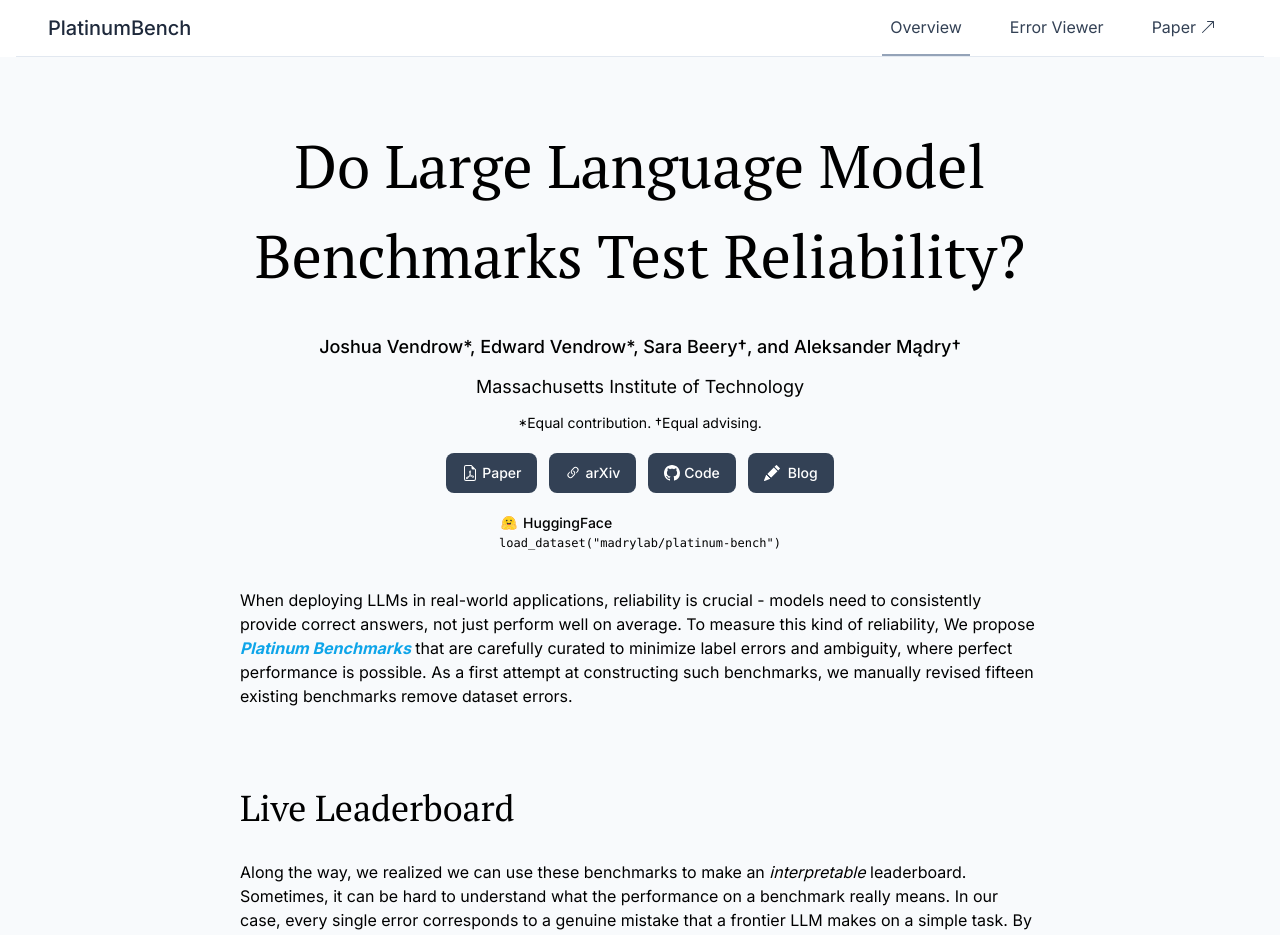
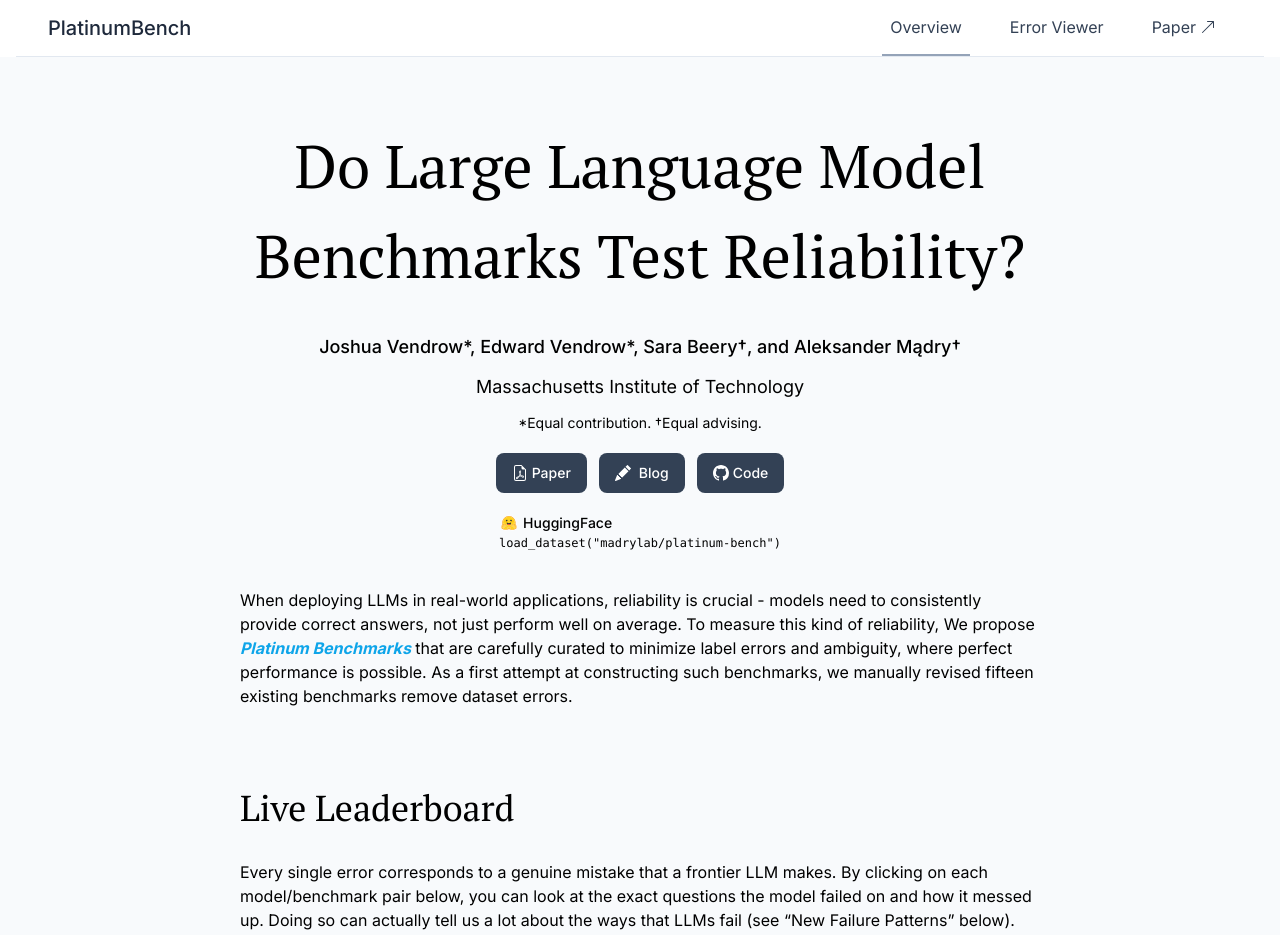
Before and after one commit to evendrow/platinum-bench-website, a Next.js app: page / in a window 1280 px wide. Shown: the top 935 px of the page. Built offline with nearby package versions, Linux system fonts and the light colour scheme.

Commit message:
Update website

```diff
--- a/app/page.js
+++ b/app/page.js
@@ -251,18 +251,13 @@ export default function Home() {
               Paper
             </OutlineButtonWithURL>
             <OutlineButtonWithURL>
-              <Icons.Link45deg className="w-4 h-4 inline-block mr-1" />
-              arXiv
+              <Icons.PencilFill className="w-4 h-4 inline-block mr-2" />
+              Blog
             </OutlineButtonWithURL>
             <OutlineButtonWithURL url={"https://github.com/MadryLab/platinum-bench"}>
               <Icons.Github className="w-4 h-4 inline-block mr-1" />
               Code
             </OutlineButtonWithURL>
-            <OutlineButtonWithURL>
-              <Icons.PencilFill className="w-4 h-4 inline-block mr-2" />
-              Blog
-            </OutlineButtonWithURL>
-
           </div>
           <div className="mt-4">
           <a className="rounded-lg px-4 py-1 mx-2 inline-block hover:bg-slate-200" href="https://huggingface.co/datasets/madrylab/platinum-bench" target="_blank">
@@ -289,7 +284,7 @@ export default function Home() {
 
         <h1 className="text-4xl mt-12 font-serif mb-8 w-full">Live Leaderboard</h1>
 
-        <p className="mb-8">Along the way, we realized we can use these benchmarks to make an <i>interpretable</i> leaderboard. Sometimes, it can be hard to understand what the performance on a benchmark really means. In our case, every single error corresponds to a genuine mistake that a frontier LLM makes on a simple task. By clicking on each model/benchmark pair below, you can look at the exact questions the model failed on and how it messed up. Doing so can actually tell us a lot about the ways that LLMs fail (hint: look at “New Failure Patterns” below).</p>
+        <p className="mb-8">Every single error corresponds to a genuine mistake that a frontier LLM makes. By clicking on each model/benchmark pair below, you can look at the exact questions the model failed on and how it messed up. Doing so can actually tell us a lot about the ways that LLMs fail (see “New Failure Patterns” below).</p>
 
         <p className="mb-8">
           {/* We will evaluate your model on LiveBench! Open a github issue or email us at livebench.ai@gmail.com! */}
```
